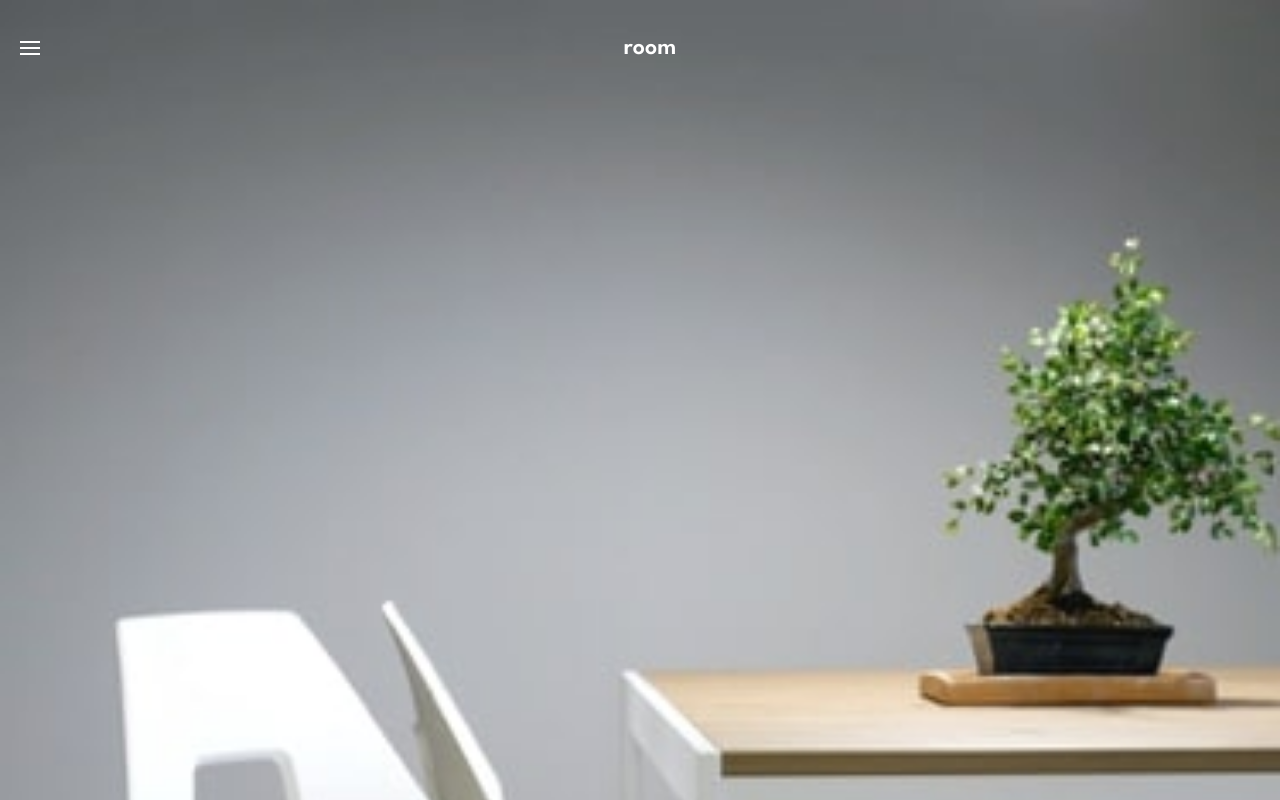
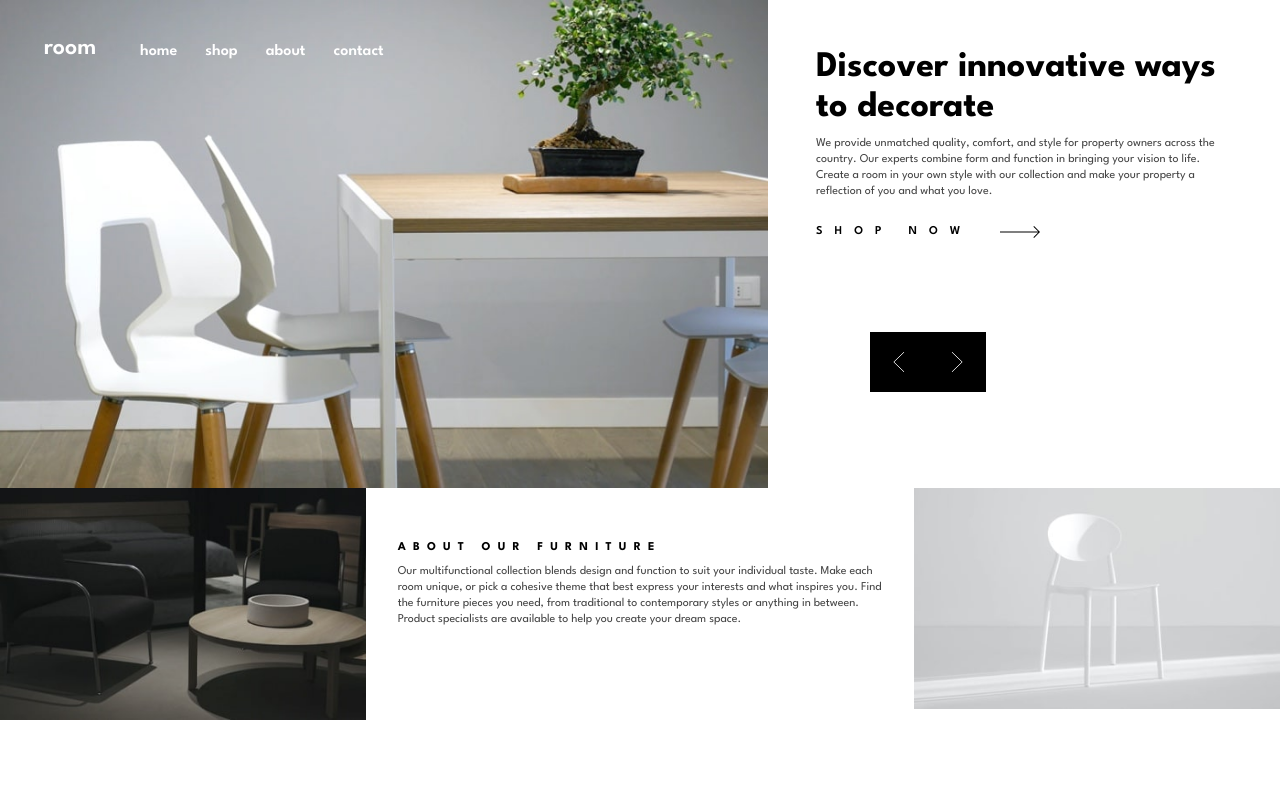
Before and after one commit to Oghenetega16/room-homepage, a React (Vite) app: page / in a window 1280 px wide. Shown: the top 800 px of the page. Built offline with nearby package versions, Linux system fonts and the light colour scheme.

Commit message:
desktop design in progress

```diff
--- a/src/Home.jsx
+++ b/src/Home.jsx
@@ -21,9 +21,16 @@ export default function Home() {
     }
 
     return (
-        <div className="font-display">
-            <div>
+        <div className="font-display lg:grid lg:grid-cols-5 lg:grid-rows-2">
+            <div className="lg:col-span-3 lg:row-span-1">
                 <div className="relative">
+                    <picture>
+                        <source media="(min-width: 640px)" srcSet={
+                            step === 1 ? './assets/images/desktop-image-hero-1.jpg' :
+                            step === 2 ? './assets/images/desktop-image-hero-3.jpg' :
+                            './assets/images/desktop-image-hero-2.jpg'
+                            }
+                        />
                         <img className="w-full h-full"
                             src={
                                 step === 1 ? './assets/images/mobile-image-hero-1.jpg' :
@@ -32,23 +39,24 @@ export default function Home() {
                                 }
                             alt=""
                         />
+                    </picture>
                     <div className={`${!showMenu ? 'flex' : 'hidden'} items-center absolute top-0 mt-8 px-5 w-full h-fit`}>
-                        <img className="cursor-pointer"
+                        <img className="cursor-pointer sm:hidden"
                             src="./assets/images/icon-hamburger.svg"
                             alt="hamburger icon"
                             onClick={() => setShowMenu(true)}
                         />
-                        <h1 className="text-2xl text-white font-semibold w-full text-center">room</h1>
+                        <h1 className="text-2xl text-white font-semibold w-full text-center sm:text-left sm:ml-6">room</h1>
                     </div>
                 </div>
 
-                <div className={`absolute top-0 ${showMenu ? 'flex' : 'hidden'} justify-between items-center w-full py-10 px-5 bg-white`}>
+                <div className={`absolute top-0 ${showMenu ? 'flex' : 'hidden'} justify-between items-center w-full py-10 px-5 bg-white sm:flex sm:bg-transparent sm:ml-30 sm:w-fit`}>
                     <img src="./assets/images/icon-close.svg"
                         alt="close icon"
-                        className="cursor-pointer"
+                        className="cursor-pointer sm:hidden"
                         onClick={() => setShowMenu(false)}
                     />
-                    <ul className="flex gap-7 font-semibold">
+                    <ul className="flex gap-7 font-semibold sm:text-white">
                         <li className="cursor-pointer">home</li>
                         <li className="cursor-pointer">shop</li>
                         <li className="cursor-pointer">about</li>
@@ -57,16 +65,16 @@ export default function Home() {
                 </div>
             </div>
 
-            <div className="py-12 px-7 relative">
-                <div className="inline-flex items-center justify-between absolute -top-15 right-0">
-                    <div className="w-14 h-15 bg-black flex justify-center items-center">
+            <div className="py-12 px-7 relative lg:col-span-2 lg:p-12">
+                <div className="inline-flex items-center justify-between absolute -top-15 right-0 lg:top-83 lg:right-73.5">
+                    <div className="w-14 h-15 bg-black flex justify-center items-center lg:w-14.5">
                         <img className="w-3 h-5 cursor-pointer"
                             src="./assets/images/icon-angle-left.svg"
                             alt="left angle icon"
                             onClick={nextImage}
                         />
                     </div>
-                    <div className="w-14 h-15 bg-black flex justify-center items-center">
+                    <div className="w-14 h-15 bg-black flex justify-center items-center lg:w-14.5">
                         <img className="w-3 h-5 cursor-pointer"
                             src="./assets/images/icon-angle-right.svg"
                             alt="right angle icon"
@@ -77,8 +85,8 @@ export default function Home() {
                 <div>
                     {step === 1 ?
                         <div>
-                            <h1 className="text-black text-3xl font-bold mb-2">Discover innovative ways to decorate</h1>
-                            <p className="text-very-dark-gray">We provide unmatched quality, comfort, and style
+                            <h1 className="text-black text-4xl font-bold mb-2 sm:text-5xl lg:text-4xl">Discover innovative ways to decorate</h1>
+                            <p className="text-very-dark-gray sm:text-xl lg:text-xs">We provide unmatched quality, comfort, and style
                             for property owners across the country. Our experts
                             combine form and function in bringing your vision to
                             life. Create a room in your own style with our collection
@@ -89,8 +97,8 @@ export default function Home() {
                             </div>
                         </div> : step === 2 ?
                         <div>
-                            <h1 className="text-black text-3xl font-bold mb-2">We are available across the globe</h1>
-                            <p className="text-very-dark-gray">With stores all over the world, it's easy for you to
+                            <h1 className="text-black text-4xl font-bold mb-2 sm:text-5xl lg:text-4xl">We are available across the globe</h1>
+                            <p className="text-very-dark-gray sm:text-xl lg:text-xs">With stores all over the world, it's easy for you to
                             find furniture for your home or place of business. Locally, we’re in most major cities
                             throughout the country. Find the branch nearest you using our store locator. Any questions?
                             Don't hesitate to contact us today.</p>
@@ -100,8 +108,8 @@ export default function Home() {
                             </div>
                         </div> :
                         <div>
-                            <h1 className="text-black text-3xl font-bold mb-2">Manufactured with the best materials</h1>
-                            <p className="text-very-dark-gray">Our modern furniture store provide a high level of quality.
+                            <h1 className="text-black text-4xl font-bold mb-2 sm:text-5xl lg:text-4xl">Manufactured with the best materials</h1>
+                            <p className="text-very-dark-gray sm:text-xl lg:text-xs">Our modern furniture store provide a high level of quality.
                             Our company has invested in advanced technology to ensure that every product is made as perfect
                             and as consistent as possible. With three decades of experience in this industry, we understand
                             what customers want for their home and office.</p>
@@ -114,20 +122,24 @@ export default function Home() {
                 </div>
             </div>
 
-            <div>
-                <img src="./assets/images/image-about-dark.jpg" alt="" />
+            <div className="lg:col-span-5 lg:row-span-1 lg:h-fit">
+                <div className="lg:grid lg:grid-cols-7">
+                    <div className="lg:col-span-2">
+                        <img className="w-full" src="./assets/images/image-about-dark.jpg" alt="" />
                     </div>
 
-            <div className="py-12 px-7">
-                <h1 className="text-black text-xs font-bold mb-2 uppercase custom-spacing-wide">About our furniture</h1>
-                <p className="text-very-dark-gray">Our multifunctional collection blends design and function to suit your
+                    <div className="py-12 px-7 lg:col-span-3 lg:py-13 lg:px-8">
+                        <h1 className="text-black text-xs font-bold mb-2 uppercase custom-spacing-wide sm:text-sm lg:text-xs">About our furniture</h1>
+                        <p className="text-very-dark-gray sm:text-xl lg:text-xs">Our multifunctional collection blends design and function to suit your
                         individual taste. Make each room unique, or pick a cohesive theme that best express your interests and what
                         inspires you. Find the furniture pieces you need, from traditional to contemporary styles or anything in
                         between. Product specialists are available to help you create your dream space.</p>
                     </div>
 
-            <div>
-                <img src="./assets/images/image-about-light.jpg" alt="" />
+                    <div className="lg:col-span-2">
+                        <img className="w-full" src="./assets/images/image-about-light.jpg" alt="" />
+                    </div>
+                </div>
             </div>
         </div>
     )
--- a/src/index.css
+++ b/src/index.css
@@ -17,3 +17,10 @@
 .custom-spacing-wide {
   letter-spacing: .6em;
 }
+
+.modal-backdrop {
+  position: fixed;
+  inset: 0;
+  background-color: rgba(0, 0, 0, 0.5);
+  overflow: hidden;
+}
```
Lines whose indentation alone changed are shown as unchanged.
